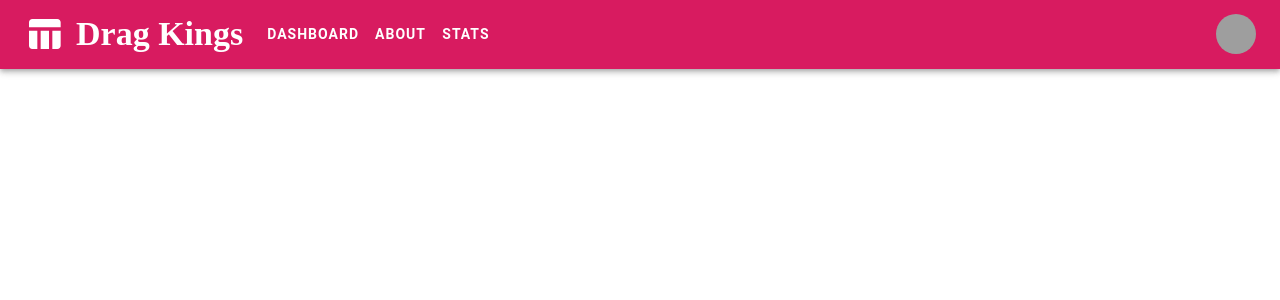
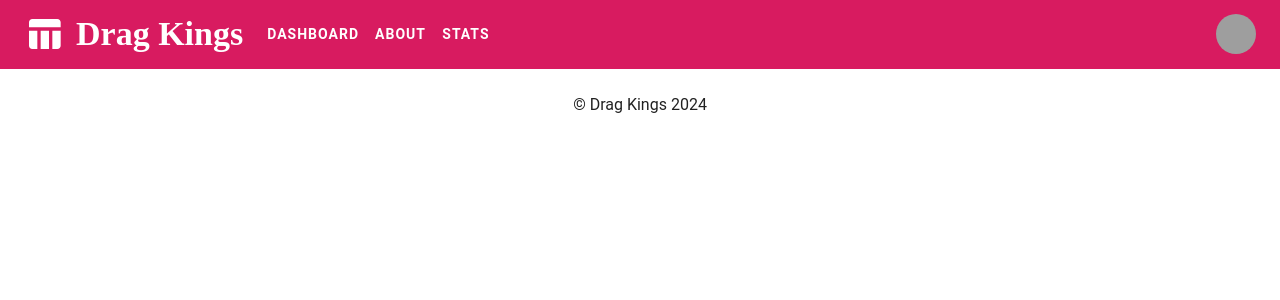
Before and after one commit to jHackiewicz/drag-kings, a React (Vite) app: page / in a window 1280 px wide. Shown: the top 300 px of the page. Built offline with nearby package versions, Linux system fonts and the light colour scheme; grey boxes are pictures that could not be loaded; a web font is replaced by a local one.

Commit message:
created footer

```diff
--- a/src/App.tsx
+++ b/src/App.tsx
@@ -1,9 +1,11 @@
+import Footer from "./components/Footer";
 import Navbar from "./components/Navbar";
 
 function App() {
   return (
     <>
       <Navbar />
+      <Footer />
     </>
   );
 }
--- /dev/null
+++ b/src/components/Footer.tsx
@@ -0,0 +1,17 @@
+import Box from "@mui/material/Box";
+import Typography from "@mui/material/Typography";
+
+function Footer() {
+  return (
+    <Box
+      component="footer"
+      sx={{ bgcolor: "background.paper", py: 3, mt: "auto" }}
+    >
+      <Typography variant="body1" align="center">
+        © Drag Kings 2024
+      </Typography>
+    </Box>
+  );
+}
+
+export default Footer;
```
